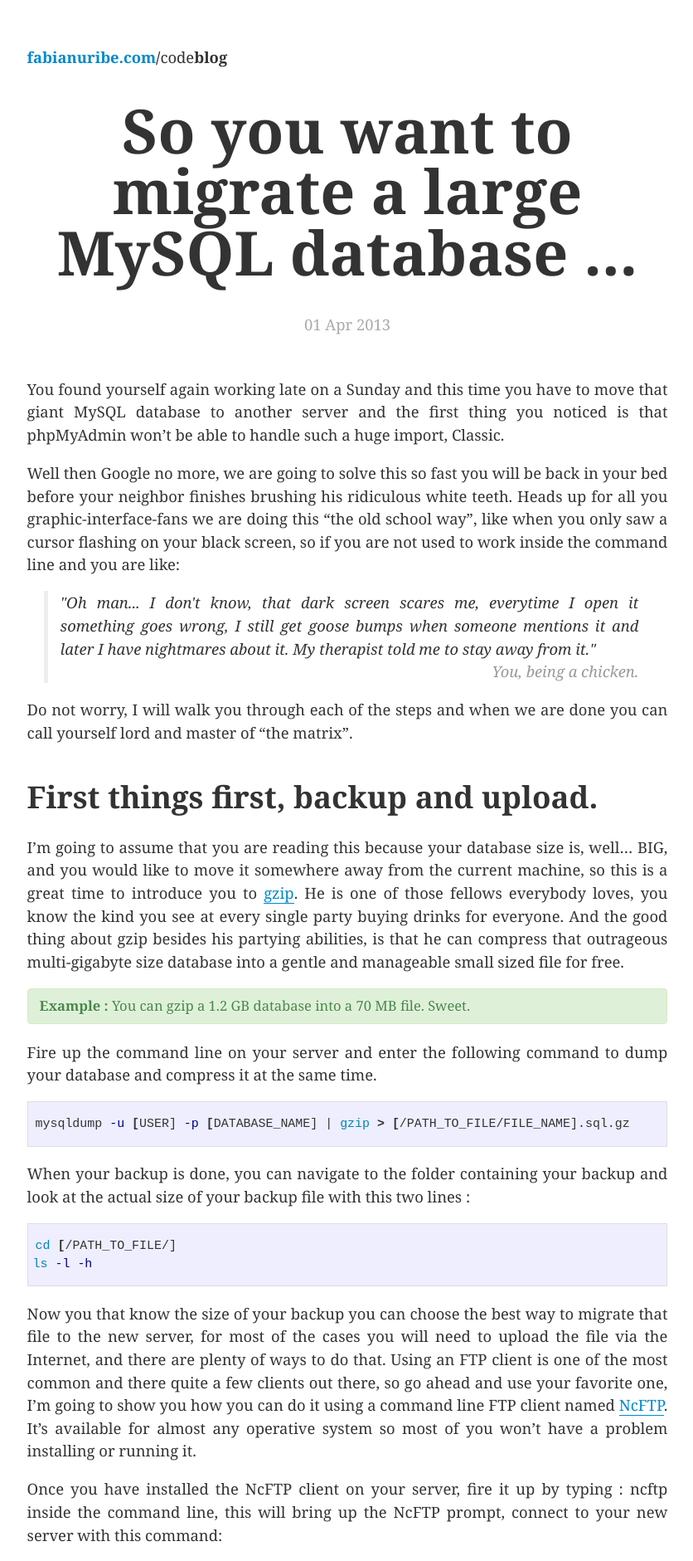
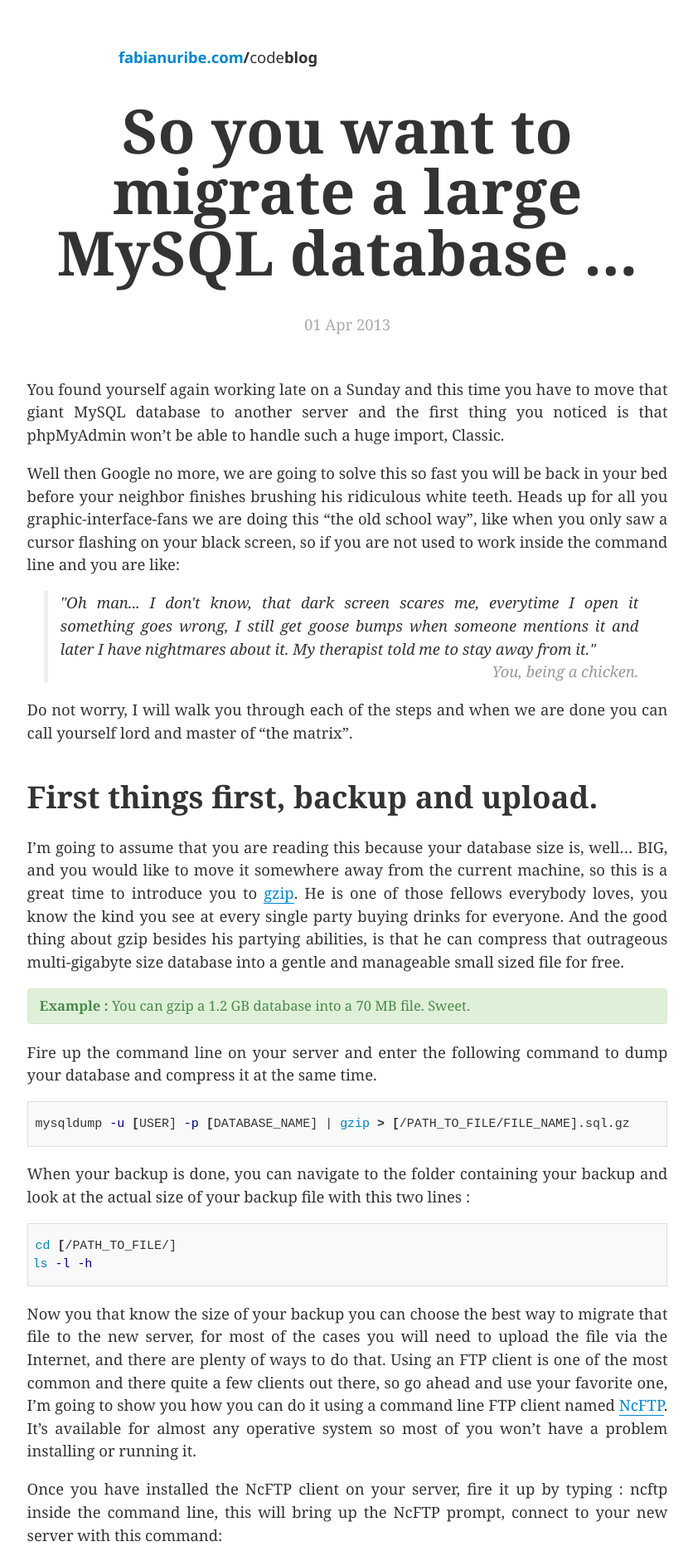
Before and after one commit to fabianuribe/fabianuribe.github.io, a Jekyll site: the page built from _posts/2013-04-01-migrating-a-large-mysql-database.markdown, in a window 1280 px wide. Shown: the top 1881 px of the page at 83% size, without its empty margins (221-1057 px from the left). Built offline with Jekyll 4.4.1, drawn with Linux system fonts in a browser that asks for light colours; Markdown is read by kramdown in place of the engine named in the settings.

Commit message:
Update more styles

```diff
--- a/css/main.css
+++ b/css/main.css
@@ -83,7 +83,7 @@
 }
 
 .header {
-  font-family: 'Noto Sans', sans-serif
+  font-family: 'Noto Sans', sans-serif;
   max-width: 30em;
   margin: 0 auto;
 }
@@ -126,11 +126,7 @@
   overflow: hidden;
   max-width: 30em;
   margin: 2em auto;
-}
-
-.site .footer .contact {
-  float: left;
-  margin-right: 3em;
+  text-align: center;
 }
 
 .site .footer .contact a {
@@ -161,7 +157,7 @@
 /* standard */
 .post pre {
   border: 1px solid #ddd;
-  background-color: #eef;
+  background-color: #f9f9f9;
   padding: 1em .4em;
 }
 
@@ -171,8 +167,8 @@
 
 .post code {
   border: 1px solid #ddd;
-  background-color: #eef;
   padding: 0 .2em;
+  overflow-wrap: break-word;
 }
 
 .post pre code {
@@ -258,6 +254,7 @@
 .quicktip code {
   border: 1px solid #ddd;
   padding: 0 .2em;
+  overflow-wrap: break-word;
 }
 
 .quicktip pre code {
```
